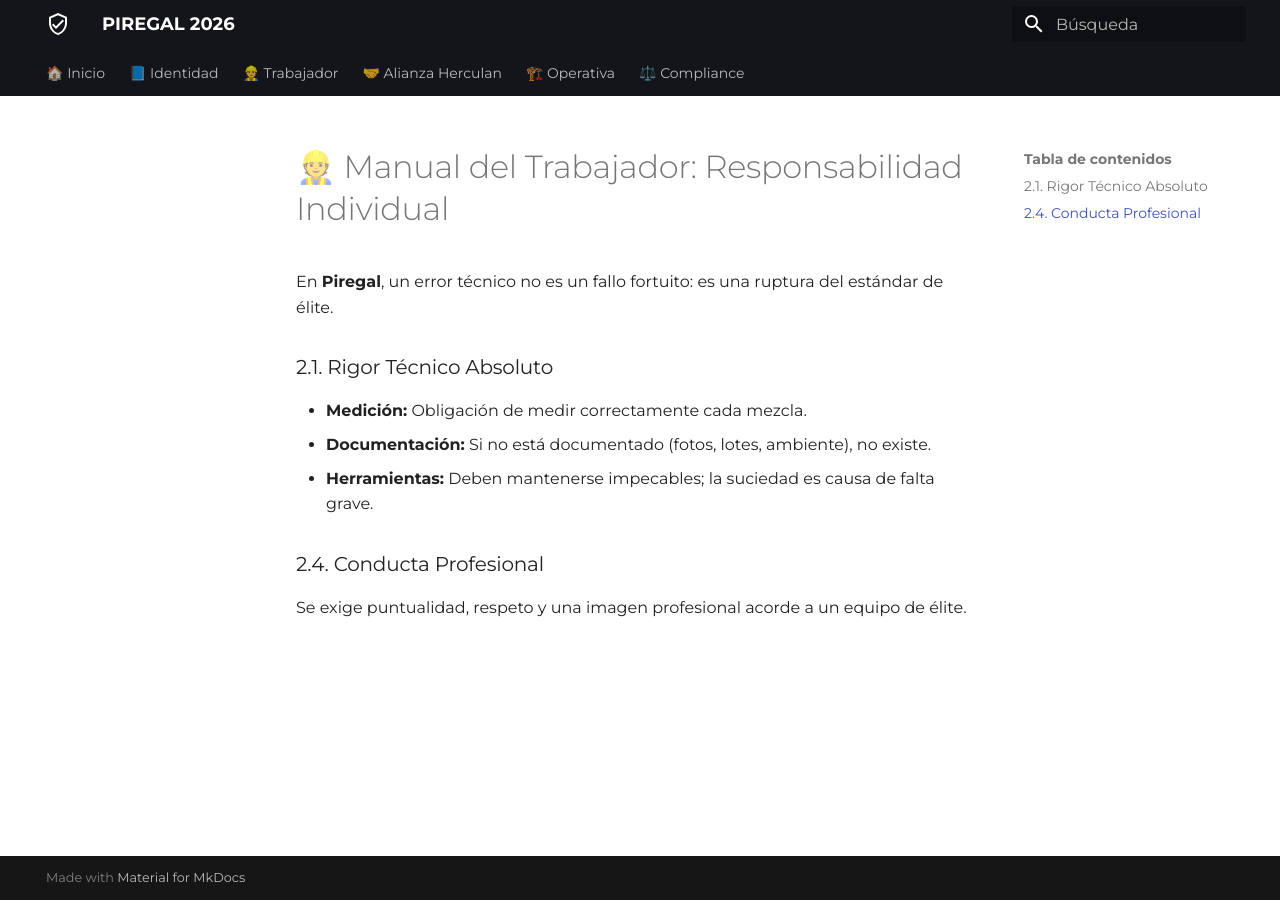
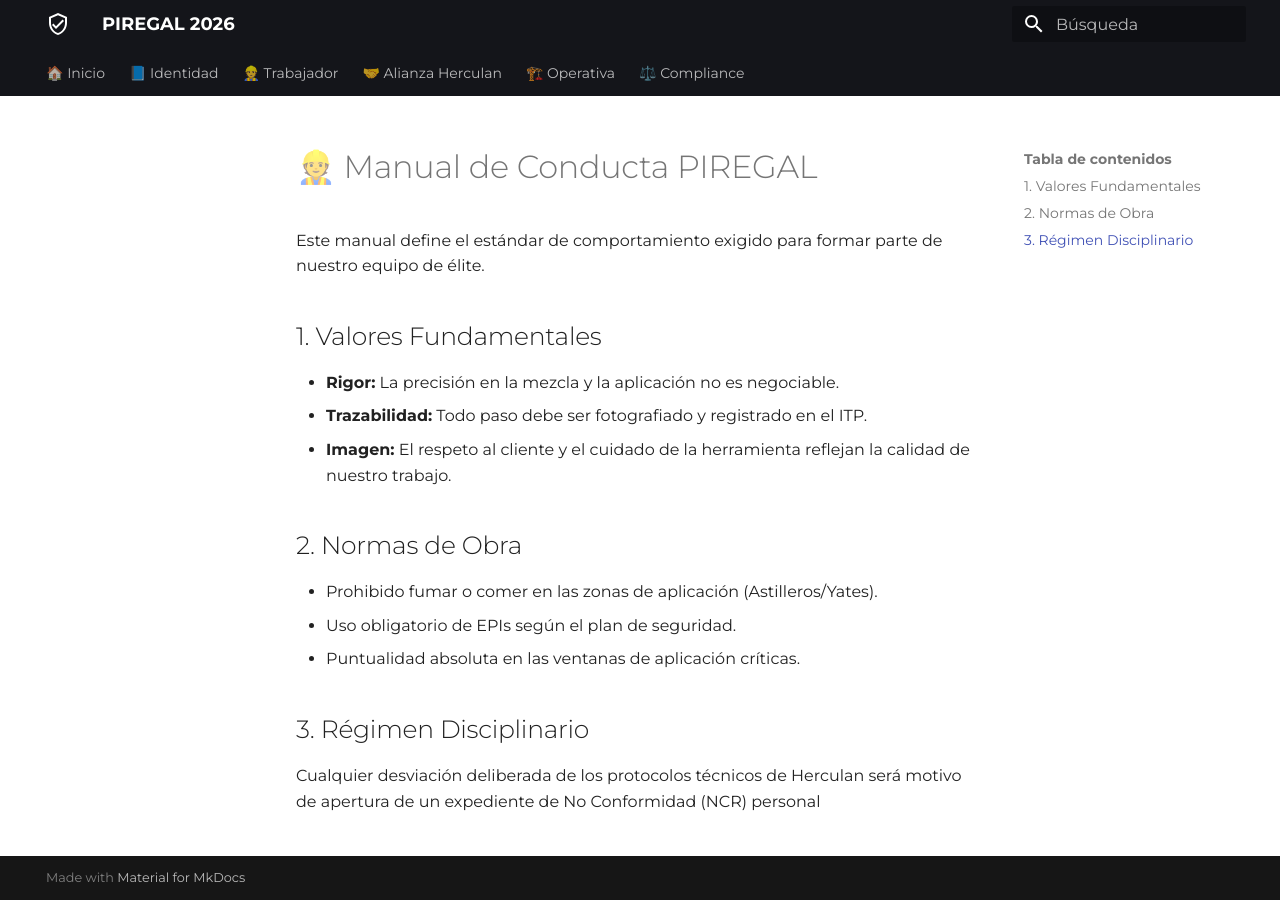
Before and after one commit to bernardezgatosergio-ai/piregal-governance, an MkDocs documentation site: the page built from docs/v2-trabajador/manual.md, in a window 1280 px wide. Built offline with MkDocs 1.6.1 and Material for MkDocs 9.7.7, drawn with Linux system fonts in a browser that asks for light colours.

Commit message:
Update manual.md

```diff
--- a/docs/v2-trabajador/manual.md
+++ b/docs/v2-trabajador/manual.md
@@ -1,11 +1,16 @@
-# 👷 Manual del Trabajador: Responsabilidad Individual
+# 👷 Manual de Conducta PIREGAL
 
-En **Piregal**, un error técnico no es un fallo fortuito: es una ruptura del estándar de élite.
+Este manual define el estándar de comportamiento exigido para formar parte de nuestro equipo de élite.
 
-### 2.1. Rigor Técnico Absoluto
-* **Medición:** Obligación de medir correctamente cada mezcla.
-* **Documentación:** Si no está documentado (fotos, lotes, ambiente), no existe.
-* **Herramientas:** Deben mantenerse impecables; la suciedad es causa de falta grave.
+## 1. Valores Fundamentales
+* **Rigor:** La precisión en la mezcla y la aplicación no es negociable.
+* **Trazabilidad:** Todo paso debe ser fotografiado y registrado en el ITP.
+* **Imagen:** El respeto al cliente y el cuidado de la herramienta reflejan la calidad de nuestro trabajo.
 
-### 2.4. Conducta Profesional
-Se exige puntualidad, respeto y una imagen profesional acorde a un equipo de élite.
+## 2. Normas de Obra
+* Prohibido fumar o comer en las zonas de aplicación (Astilleros/Yates).
+* Uso obligatorio de EPIs según el plan de seguridad.
+* Puntualidad absoluta en las ventanas de aplicación críticas.
+
+## 3. Régimen Disciplinario
+Cualquier desviación deliberada de los protocolos técnicos de Herculan será motivo de apertura de un expediente de No Conformidad (NCR) personal
```
